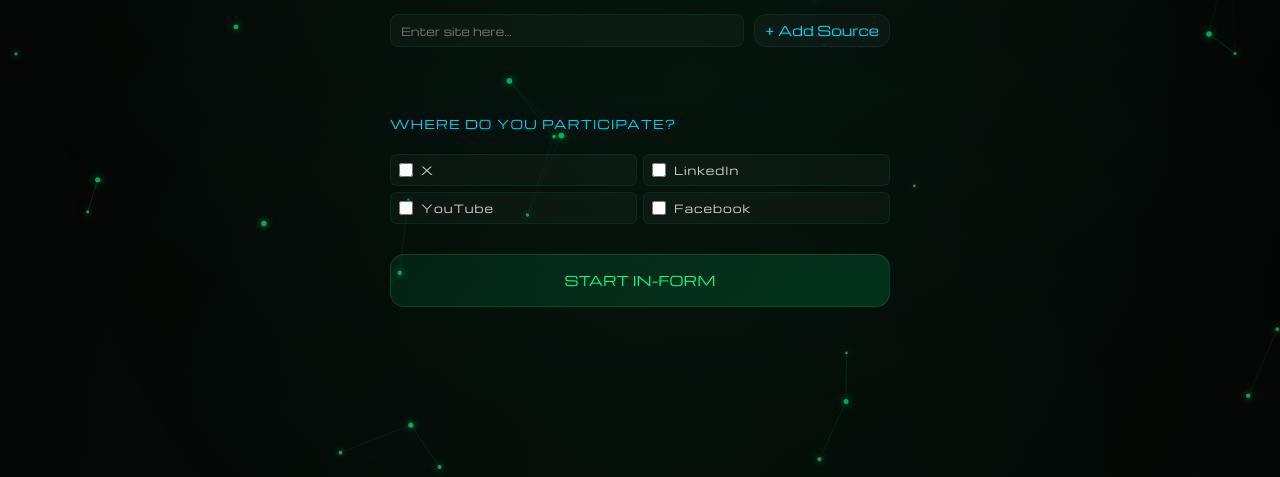
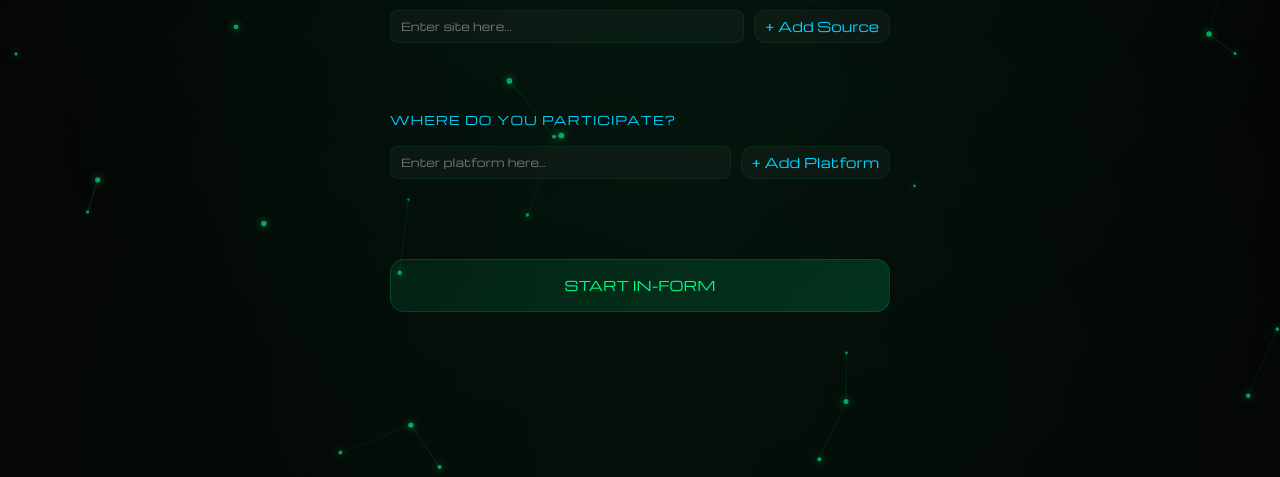
Before and after one commit to GlyphTek/in-form, a plain HTML site: page index.html in a window 1280 px wide. Both pictures are taken after a click on the button "OPEN". Shown: the part 323-800 px from the top of the page. Drawn offline with nearby package versions, Linux system fonts and the light colour scheme.

Commit message:
Quick update

```diff
--- a/index.html
+++ b/index.html
@@ -50,14 +50,14 @@
 
         <ul id="sources-list" class="sources-list"></ul>
 
-        <label>WHERE DO YOU PARTICIPATE?</label>
+<label>WHERE DO YOU PARTICIPATE?</label>
 
-        <div class="platforms">
-            <label><input type="checkbox"> X</label>
-            <label><input type="checkbox"> LinkedIn</label>
-            <label><input type="checkbox"> YouTube</label>
-            <label><input type="checkbox"> Facebook</label>
-        </div>
+<div class="source-input-row">
+    <input type="text" id="platform-input" placeholder="Enter platform here...">
+    <button type="button" id="add-platform-btn">+ Add Platform</button>
+</div>
+
+<ul id="platforms-list" class="sources-list"></ul>
 
         <button id="start-btn">
             START IN-FORM
```
